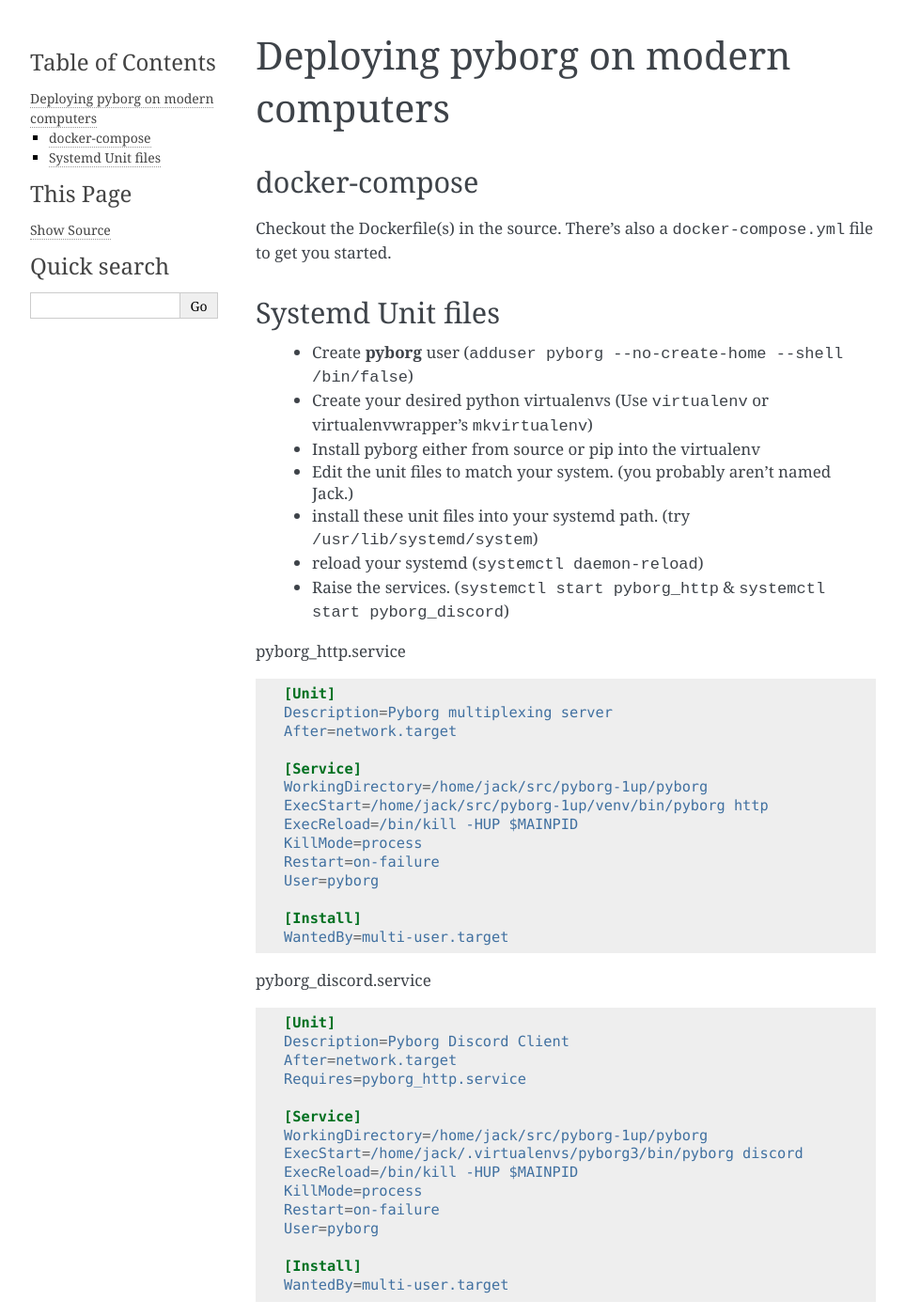
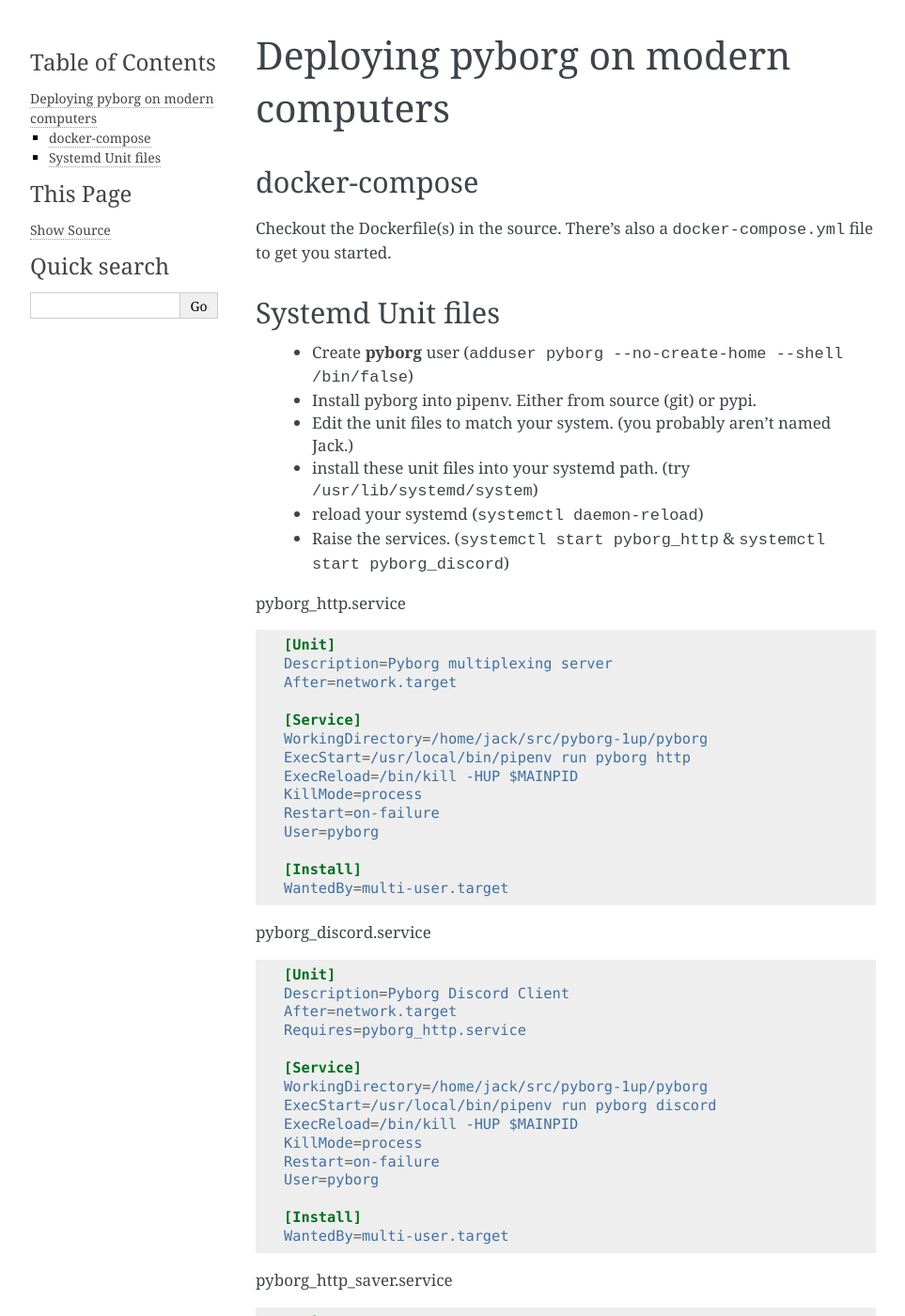
Before and after one commit to jrabbit/pyborg-1up, a Sphinx documentation site: the page built from docs/source/deploy.rst, in a window 1280 px wide and 1400 px high. Shown: the whole window at 94% size, without its empty margins (148-1111 px from the left). Built offline with Sphinx 7.4.7, drawn with Linux system fonts in a browser that asks for light colours.

Commit message:
close #59 update docs wrt pipenv

```diff
--- a/docker-compose.yml
+++ b/docker-compose.yml
@@ -6,7 +6,8 @@
     command: pipenv run pyborg http --host 0.0.0.0
     volumes:
       # - .:/usr/src/pyborg
-      - ./pyborg/archive.zip:/usr/src/pyborg/archive.zip
+      # - ./pyborg/archive.zip:/usr/src/pyborg/archive.zip
+      - ./docker-brains:/root/.config/pyborg/brains/
     expose:
       - "2001"
     ports:
--- a/docs/source/deploy.rst
+++ b/docs/source/deploy.rst
@@ -11,9 +11,7 @@
 
   * Create :program:`pyborg` user (:kbd:`adduser pyborg --no-create-home --shell /bin/false`)
 
-  * Create your desired python virtualenvs (Use :kbd:`virtualenv` or virtualenvwrapper's :kbd:`mkvirtualenv`)
-
-  * Install pyborg either from source or pip into the virtualenv
+  * Install pyborg into pipenv. Either from source (git) or pypi.
 
   * Edit the unit files to match your system. (you probably aren't named Jack.)
 
@@ -35,7 +33,7 @@
 
 	[Service]
 	WorkingDirectory=/home/jack/src/pyborg-1up/pyborg
-	ExecStart=/home/jack/src/pyborg-1up/venv/bin/pyborg http
+	ExecStart=/usr/local/bin/pipenv run pyborg http
 	ExecReload=/bin/kill -HUP $MAINPID
 	KillMode=process
 	Restart=on-failure
@@ -56,7 +54,7 @@
 
 	[Service]
 	WorkingDirectory=/home/jack/src/pyborg-1up/pyborg
-	ExecStart=/home/jack/.virtualenvs/pyborg3/bin/pyborg discord
+	ExecStart=/usr/local/bin/pipenv run pyborg discord
 	ExecReload=/bin/kill -HUP $MAINPID
 	KillMode=process
 	Restart=on-failure
```
